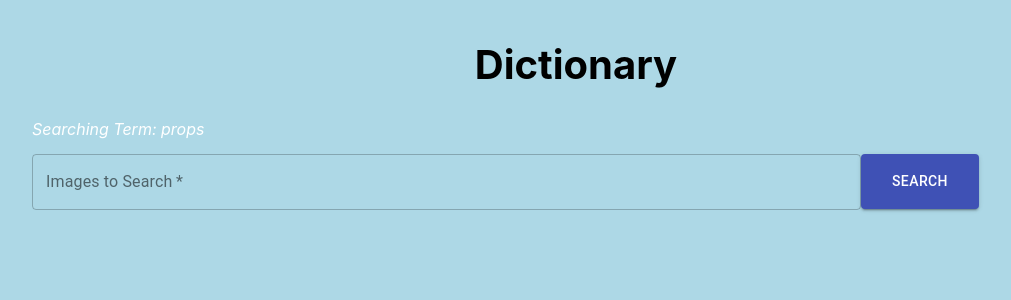
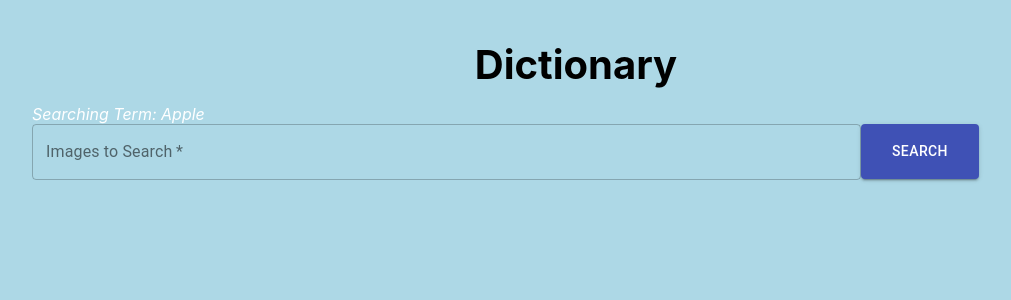
Before and after one commit to dlee658/MSA-Phase1-webApp-Searching, a React (Create React App) app in the folder my-app/: page / in a window 1280 px wide. Shown: the top 300 px of the page, without its empty margins (64-1075 px from the left). Built offline with nearby package versions, Linux system fonts and the light colour scheme; no server answers.

Commit message:
deleted term components

```diff
--- a/my-app/src/App.css
+++ b/my-app/src/App.css
@@ -7,3 +7,11 @@ body {
     text-align: center;
   }
 */
+.Term{
+  font-style: italic;
+  color: white;
+
+  margin-bottom: 50px;
+  margin-left: 7.5%;
+
+}
--- a/my-app/src/App.tsx
+++ b/my-app/src/App.tsx
@@ -2,12 +2,10 @@ import React, {useState} from 'react';
 import './App.css';
 import SearchBar from './Components/SearchBarComponent/SearchBar';
 import Title from './Components/TitleComponent/Title';
-import Term from './Components/TermComponent/Term';
 import { IUserInput } from './Common/Interfaces';
 import MediaGrid from './Components/MediaGridComponent/MediaGrid';
 
 function App() {
-
   const [UserInput, setUserInput] = useState<IUserInput>({
     SearchQuery: "Apple",
   });
@@ -18,9 +16,9 @@ function App() {
   return (
     <div className="App">
           <Title></Title>
-          <Term SetUserInput={(a: IUserInput) => SetUserInput(a)}/>
-           <SearchBar SetUserInput={(a: IUserInput) => SetUserInput(a)}/>
-           <MediaGrid SearchQuery={UserInput.SearchQuery}/>
+          <a className="Term"> Searching Term: {UserInput.SearchQuery} </a>
+          <SearchBar SetUserInput={(a: IUserInput) => SetUserInput(a)}/>
+          <MediaGrid SearchQuery={UserInput.SearchQuery}/>
     </div>
   );
 }
--- a/my-app/src/Components/TermComponent/Term.css
+++ /dev/null
@@ -1,9 +0,0 @@
-.Term{
-    font-style: italic;
-    color: white;
-    /*폰트스타일 바꾸고 크기 바꾸기*/
-    margin-top: 30px;
-    margin-bottom: 15px;
-    margin-left: 7.5%;
-
-}
--- a/my-app/src/Components/TermComponent/Term.tsx
+++ /dev/null
@@ -1,19 +0,0 @@
- import React from 'react';
-import './Term.css';
-import { IUserInput } from '../../Common/Interfaces'
-
-interface ISearchBarProps{
-  SetUserInput: (a: IUserInput) => void;
-}
-
-function Term(props: ISearchBarProps) {
-    return (
-      <div className="Term">
-            Searching Term:
-            props
-      </div>
-
-    );
-}
-
-export default Term;
```
